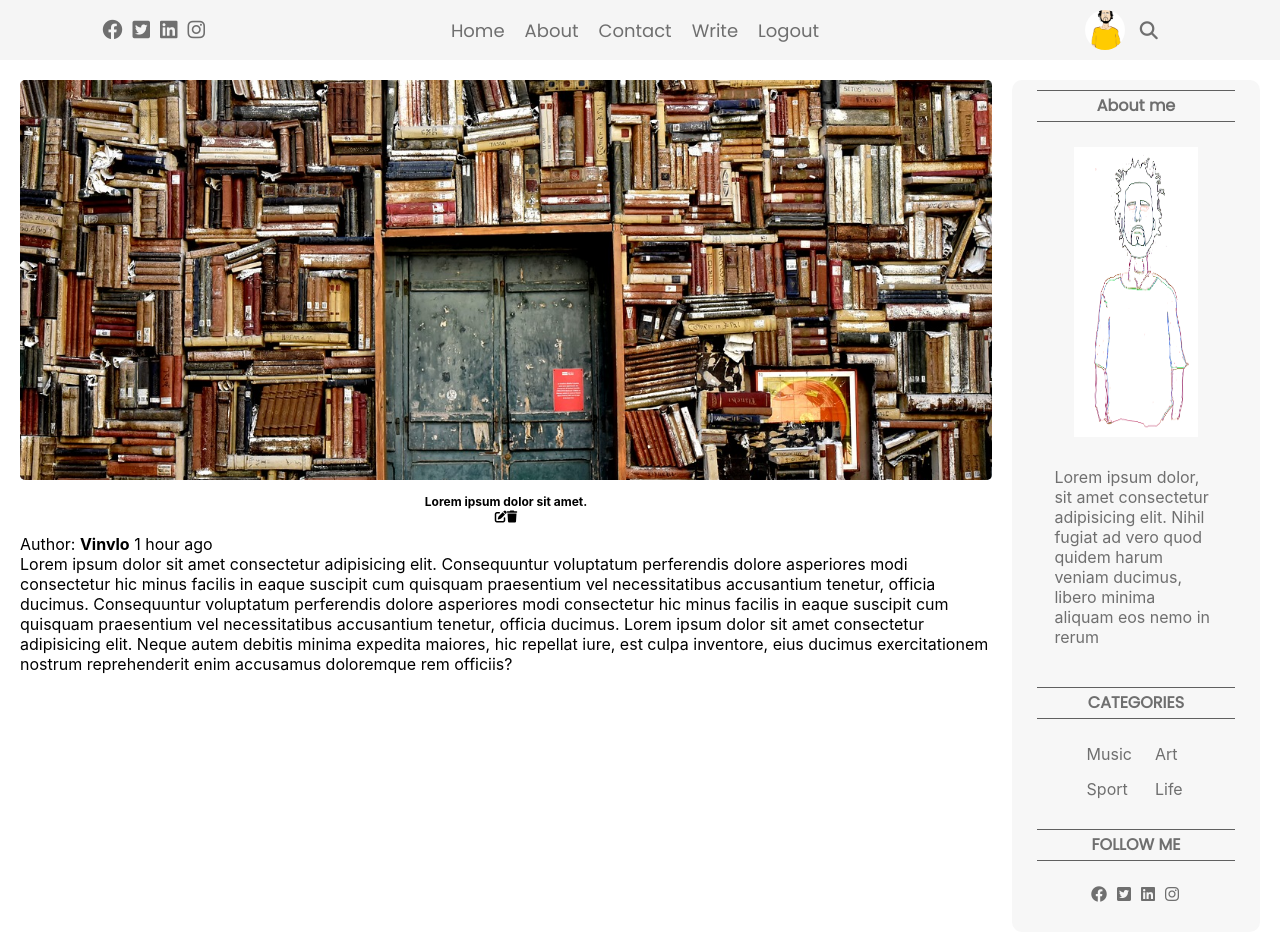
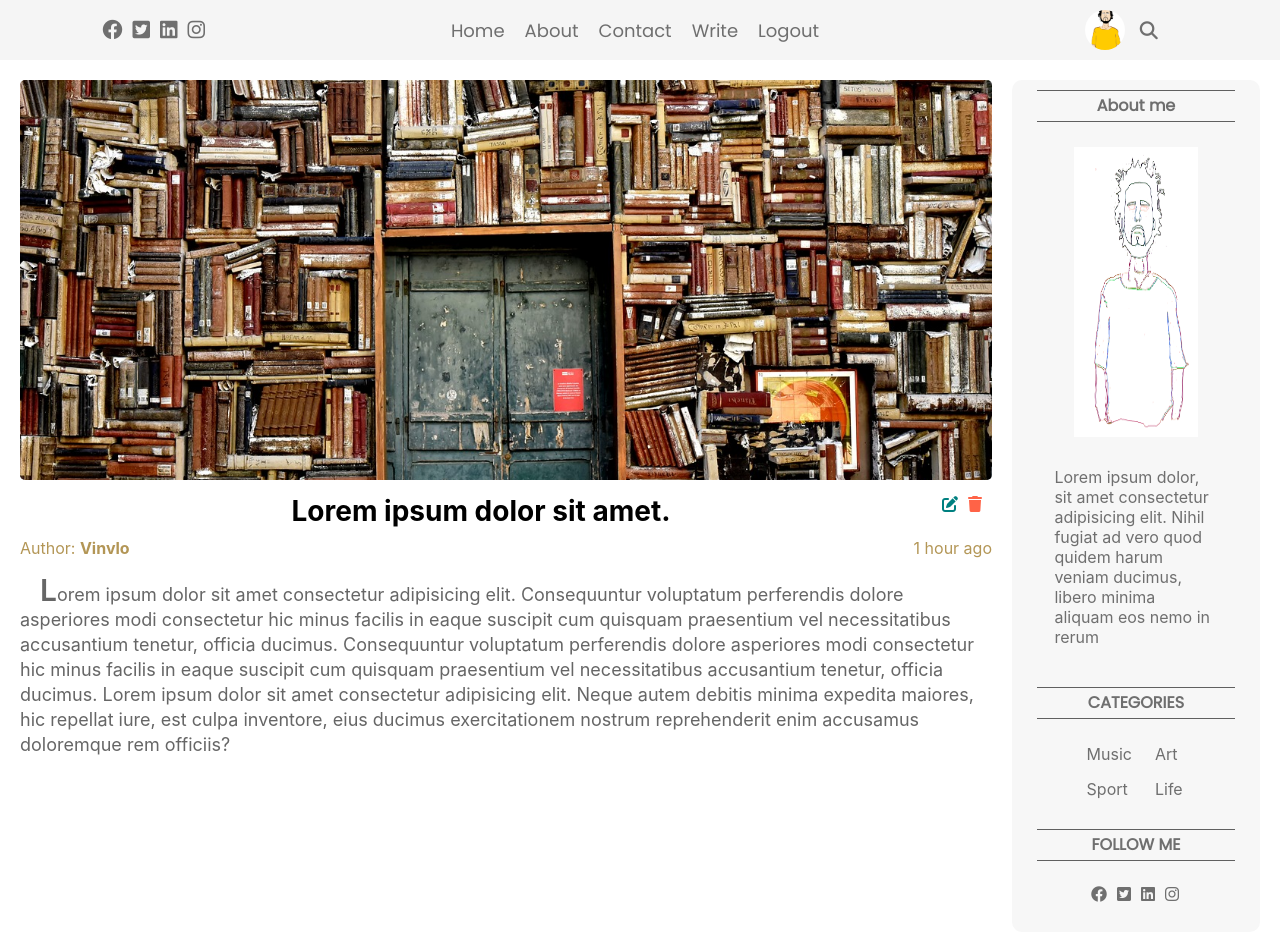
Before and after one commit to Shinya-Fukuta0116/React-blog, a React (Create React App) app: page / in a window 1280 px wide. Shown: the top 940 px of the page. Built offline with nearby package versions, Linux system fonts and the light colour scheme.

Commit message:
add single css

```diff
--- a/src/components/singlePost/SinglePost.jsx
+++ b/src/components/singlePost/SinglePost.jsx
@@ -19,7 +19,7 @@ export default function SinglePost() {
           </span>
           <span className='singlePostDate'> 1 hour ago</span>
         </div>
-        <p>Lorem ipsum dolor sit amet consectetur adipisicing elit.
+        <p className='singlePostDesc'>Lorem ipsum dolor sit amet consectetur adipisicing elit.
           Consequuntur voluptatum perferendis dolore asperiores modi
           consectetur hic minus facilis in eaque suscipit cum quisquam
           praesentium vel necessitatibus accusantium tenetur, officia ducimus.
--- a/src/components/singlePost/singlePost.css
+++ b/src/components/singlePost/singlePost.css
@@ -17,6 +17,42 @@
 .singlePostTitle{
   text-align: center;
   margin: 10px;
-  font-size: 12px;
+  font-size: 28px;
+}
+.singlePostEdit{
+  float: right;
+  font-size: 16px;
+}
 
+.singlePostIcon{
+ margin-left: 10px;
+ cursor: pointer;
 }
+
+.singlePostIcon:first-child{
+  color: teal;
+}
+
+.singlePostIcon:last-child{
+  color: tomato;
+}
+
+.singlePostInfo{
+  margin-bottom: 20px;
+  display: flex;
+  justify-content: space-between;
+  font-size: 16px;
+  color: #b39656;
+}
+
+.singlePostDesc{
+  color: #666;
+  font-size: 18px;
+  line-height: 25px;
+}
+
+.singlePostDesc::first-letter{
+  margin-left: 20px;
+  font-size: 30px;
+  font-weight: 600;
+}
```
